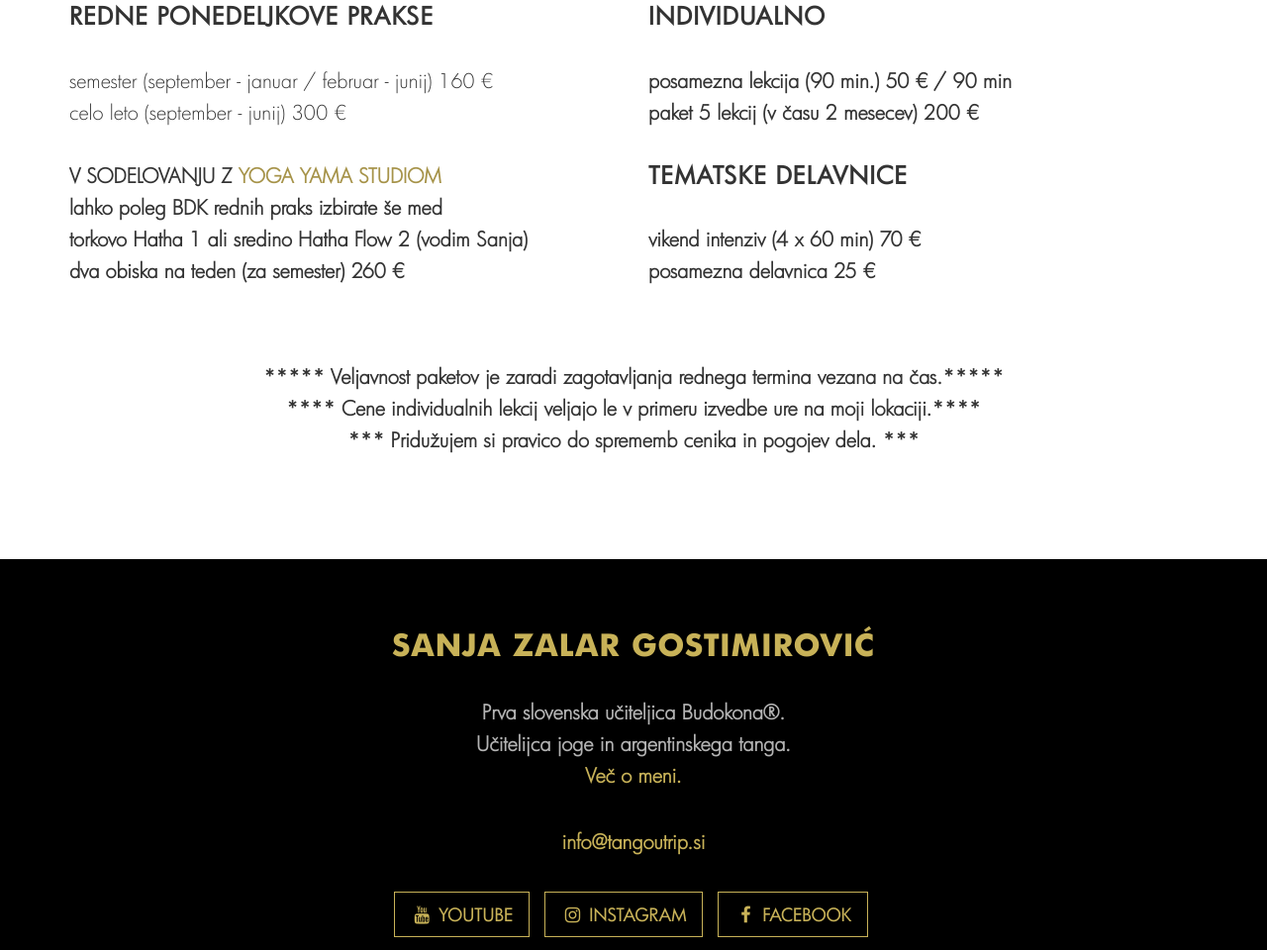
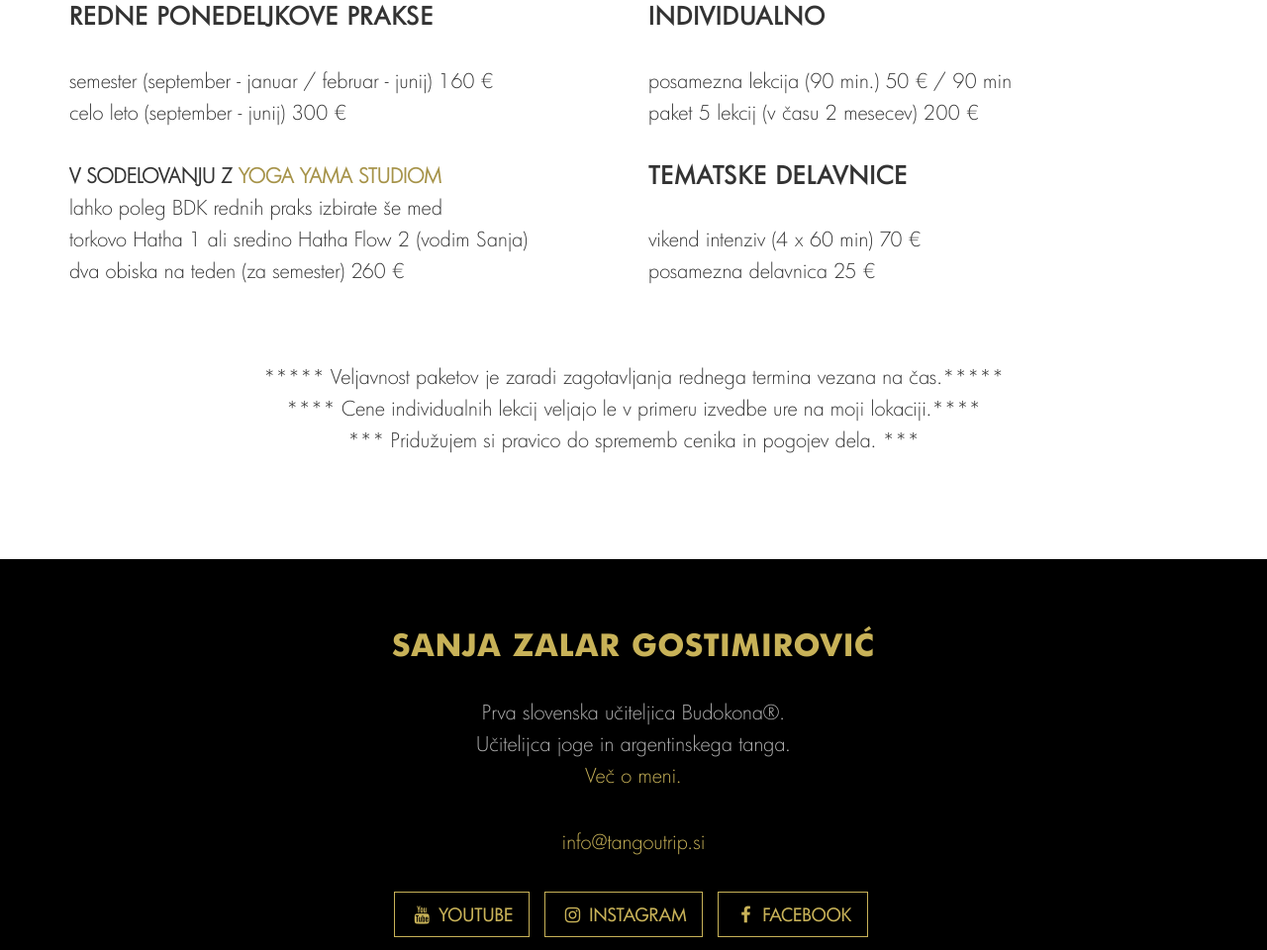
Before and after one commit to tangoutrip/budokon.github.io, a website: page index.html in a window 1280 px wide. Shown: the part 5341-6301 px from the top of the page at 99% size. Drawn offline with nearby package versions, Linux system fonts and the light colour scheme.

Commit message:
no message

```diff
--- a/index.html
+++ b/index.html
@@ -187,7 +187,7 @@ kalisteniko (trening s telesno težo)
 									<p>semester (september - januar / februar - junij) 160 €<br>
 									celo leto (september - junij) 300 € <br><br>
 
-									<b>V SODELOVANJU Z <a href="http://yogayama.si/">YOGA YAMA STUDIOM</a><b><br>
+									<b>V SODELOVANJU Z <a href="http://yogayama.si/">YOGA YAMA STUDIOM</a></b><br>
 									lahko poleg BDK rednih praks izbirate še med <br>
 									torkovo Hatha 1 ali sredino Hatha Flow 2 (vodim Sanja)<br>
 									dva obiska na teden (za semester) 260 €
```
